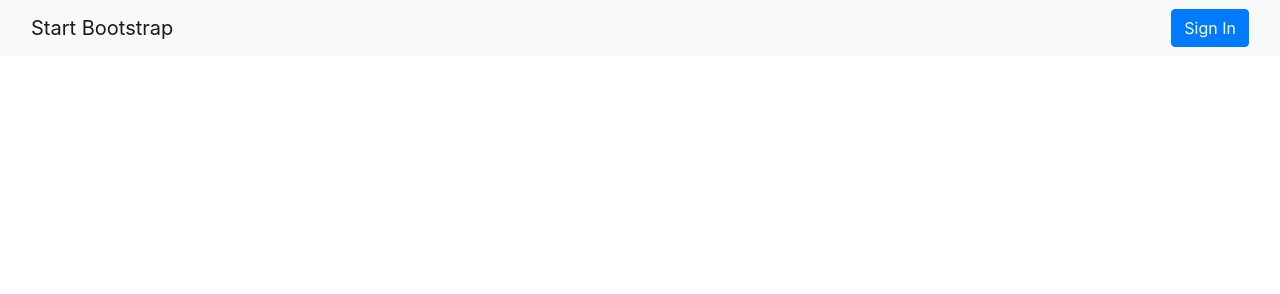
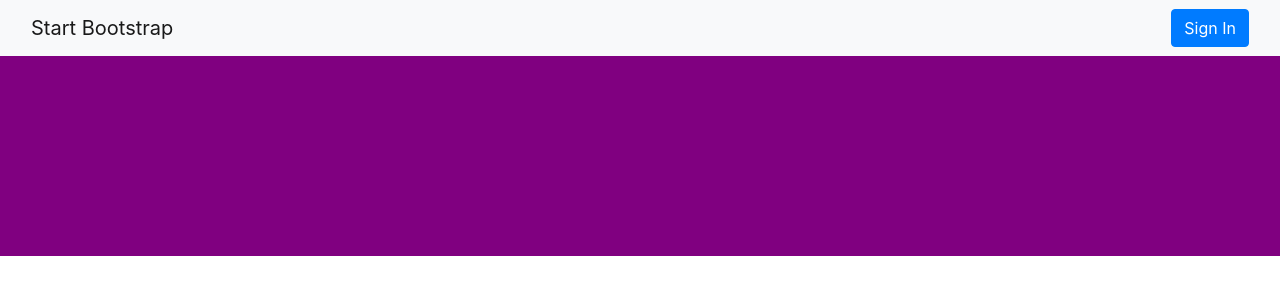
Before and after one commit to Timon0212/my-first-site, a website built with Parcel: page index.html in a window 1280 px wide. Built offline with nearby package versions, Linux system fonts and the light colour scheme.

Commit message:
Add purple block

```diff
--- a/index.html
+++ b/index.html
@@ -10,8 +10,10 @@
     <nav class="navbar navbar-light bg-light statik-top">
       <div class="container">
         <a class="navbar-brand" href="#">Start Bootstrap</a>
-			  <a class="btn btn-primary" href="#">Sign In </a>
-			</div>
+          <a class="btn btn-primary" href="#">Sign In </a>
+      </div>
     </nav>
+  <div class="purple-block">
+  </div>
   </body>
 </html>
--- a/src/styles.css
+++ b/src/styles.css
@@ -172,3 +172,9 @@ a {
   background-color: #007bff;
   border-color: #007bff;
 }
+
+.purple-block {
+  width: 100%;
+  height: 200px;
+  background-color: purple;
+}
```
